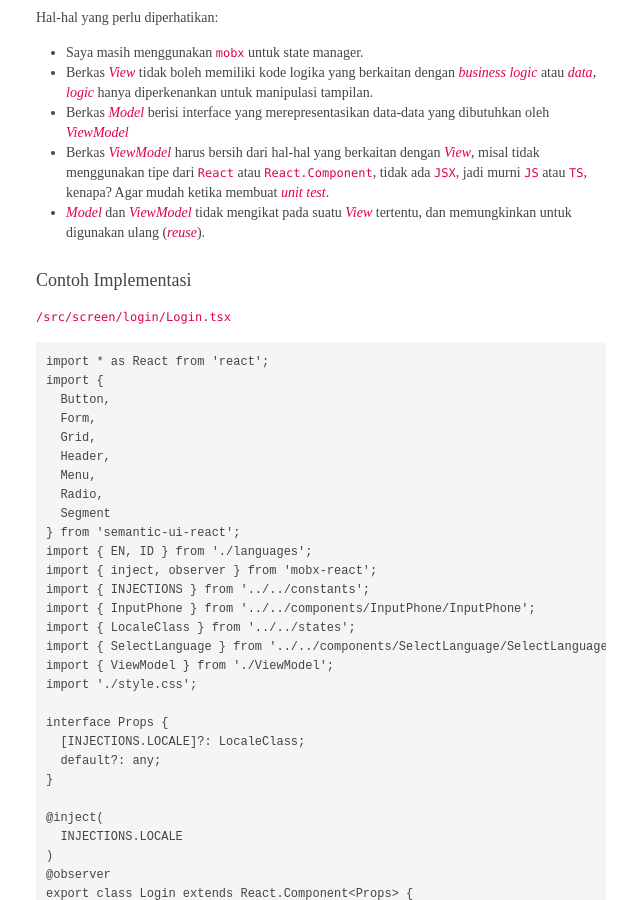
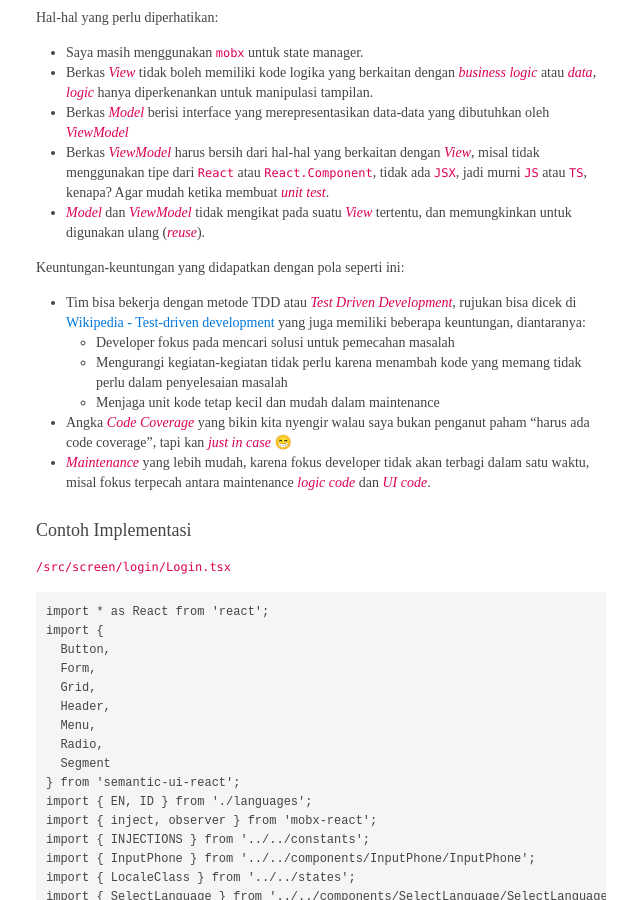
Before and after one commit to sendz/sendz.github.io, a Jekyll site: the page built from _posts/2018-09-24-arsitektur-proyek-reactjs-dengan-mvvm-pattern.md, in a window 1280 px wide and 900 px high, scrolled down 1526 px. Shown: the whole window, without its empty margins (319-959 px from the left). Built offline with Jekyll 4.4.1, drawn with Linux system fonts in a browser that asks for light colours; nearby versions of some CDN libraries; emoji names are drawn with the system emoji font; some web fonts are replaced.

Commit message:
Tambah keuntungan

```diff
--- a/_posts/2018-09-24-arsitektur-proyek-reactjs-dengan-mvvm-pattern.md
+++ b/_posts/2018-09-24-arsitektur-proyek-reactjs-dengan-mvvm-pattern.md
@@ -49,6 +49,15 @@ Hal-hal yang perlu diperhatikan:
 * Berkas *Model* berisi interface yang merepresentasikan data-data yang dibutuhkan oleh *ViewModel*
 * Berkas *ViewModel* harus bersih dari hal-hal yang berkaitan dengan *View*, misal tidak menggunakan tipe dari `React` atau `React.Component`, tidak ada `JSX`, jadi murni `JS` atau `TS`, kenapa? Agar mudah ketika membuat *unit test*.
 * *Model* dan *ViewModel* tidak mengikat pada suatu *View* tertentu, dan memungkinkan untuk digunakan ulang (*reuse*).
+
+Keuntungan-keuntungan yang didapatkan dengan pola seperti ini:
+
+* Tim bisa bekerja dengan metode TDD atau *Test Driven Development*, rujukan bisa dicek di [Wikipedia - Test-driven development](https://en.wikipedia.org/wiki/Test-driven_development) yang juga memiliki beberapa keuntungan, diantaranya:
+  * Developer fokus pada mencari solusi untuk pemecahan masalah
+  * Mengurangi kegiatan-kegiatan tidak perlu karena menambah kode yang memang tidak perlu dalam penyelesaian masalah
+  * Menjaga unit kode tetap kecil dan mudah dalam maintenance
+* Angka *Code Coverage* yang bikin kita nyengir walau saya bukan penganut paham "harus ada code coverage", tapi kan *just in case* :grin:
+* *Maintenance* yang lebih mudah, karena fokus developer tidak akan terbagi dalam satu waktu, misal fokus terpecah antara maintenance *logic code* dan *UI code*.
 
 ### Contoh Implementasi
 
```
